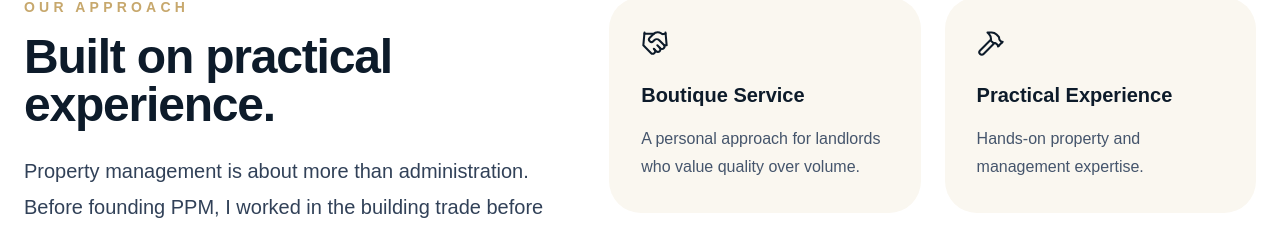
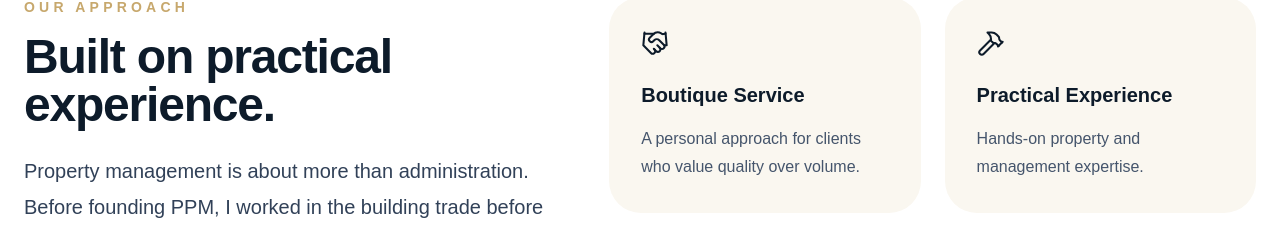
Before and after one commit to Dunham9/pitt-property-management, a Next.js app: page / in a window 1280 px wide. Shown: the part 1979-2210 px from the top of the page. Built offline with nearby package versions, Linux system fonts and the light colour scheme.

Commit message:
Add SEO, favicon and sitemap

```diff
--- a/components/Maintenance.tsx
+++ b/components/Maintenance.tsx
@@ -8,7 +8,7 @@ const values = [
     title: "Boutique Service",
     icon: Handshake,
     description:
-      "A personal approach for landlords who value quality over volume.",
+      "A personal approach for clients who value quality over volume.",
   },
   {
     title: "Practical Experience",
```
Also changed, not shown: public/robots.txt (added), 1 other file (tests, documents, lock files or other folders).
